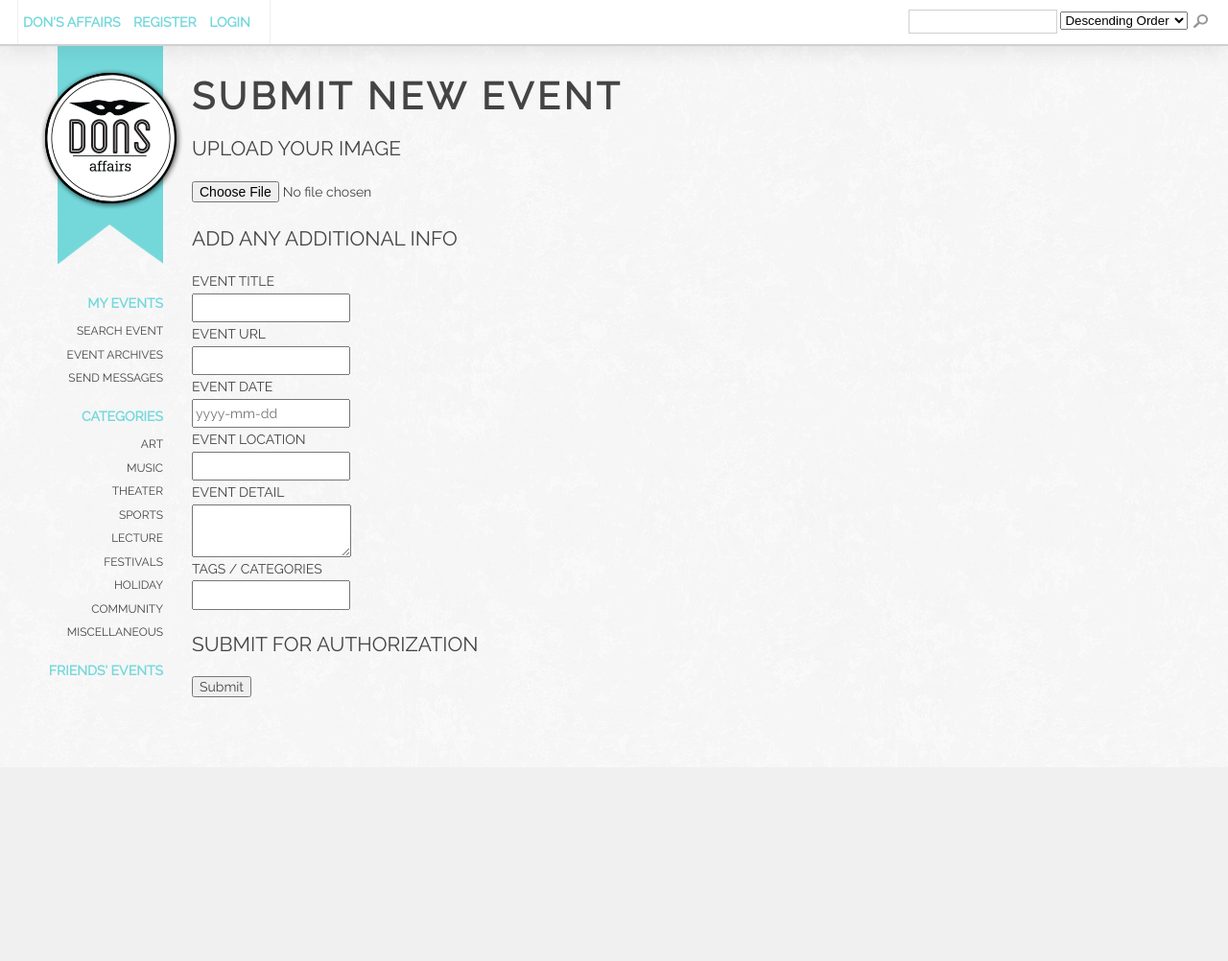
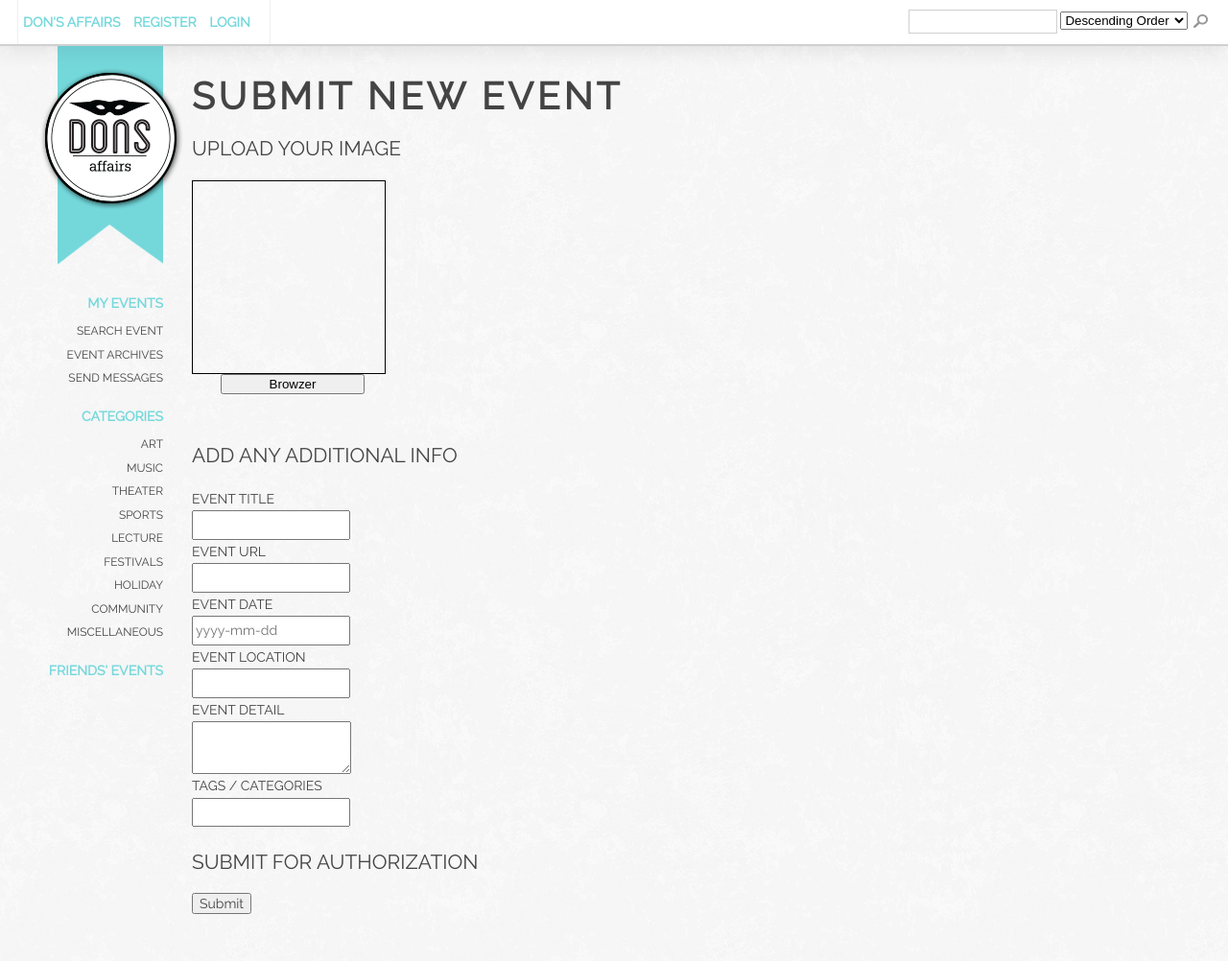
Before and after one commit to karuto/usfevent, a Django app: template templates/event/event_post.html in a window 1280 px wide. Shown: the whole page at 96% size. Before the commit the page ends 727 px from the top, so only its background shows below. Run offline with Django 3.2, Linux system fonts and the light colour scheme; the template is opened without the code that fills it, so the values that code supplies are empty; some libraries are stand-ins or nearby versions.

Commit message:
Merged pull from Bin

```diff
--- /dev/null
+++ b/media/static/script.js
@@ -0,0 +1,55 @@
+function previewImage(file)
+         {
+           var MAXWIDTH  = 200;
+           var MAXHEIGHT = 200;
+           var div = document.getElementById('preview');
+           if (file.files && file.files[0])
+           {
+           	div.innerHTML = '<img id=imghead>';
+           	var img = document.getElementById('imghead');
+           	img.onload = function(){
+           	  var rect = clacImgZoomParam(MAXWIDTH, MAXHEIGHT, img.offsetWidth, img.offsetHeight);
+           	  img.width = rect.width;
+           	  img.height = rect.height;
+           	  img.style.marginLeft = rect.left+'px';
+           	  img.style.marginTop = rect.top+'px';
+           	}
+           	var reader = new FileReader();
+           	reader.onload = function(evt){img.src = evt.target.result;}
+           	reader.readAsDataURL(file.files[0]);
+           }
+           else
+           {
+             var sFilter='filter:progid:DXImageTransform.Microsoft.AlphaImageLoader(sizingMethod=scale,src="';
+             file.select();
+             var src = document.selection.createRange().text;
+             div.innerHTML = '<img id=imghead>';
+             var img = document.getElementById('imghead');
+             img.filters.item('DXImageTransform.Microsoft.AlphaImageLoader').src = src;
+             var rect = clacImgZoomParam(MAXWIDTH, MAXHEIGHT, img.offsetWidth, img.offsetHeight);
+             status =('rect:'+rect.top+','+rect.left+','+rect.width+','+rect.height);
+             div.innerHTML = "<div id=divhead style='width:"+rect.width+"px;height:"+rect.height+"px;margin-top:"+rect.top+"px;margin-left:"+rect.left+"px;"+sFilter+src+"\"'></div>";
+           }
+         }
+         function clacImgZoomParam( maxWidth, maxHeight, width, height ){
+         	var param = {top:0, left:0, width:width, height:height};
+         	if( width>maxWidth || height>maxHeight )
+         	{
+         		rateWidth = width / maxWidth;
+         		rateHeight = height / maxHeight;
+
+         		if( rateWidth > rateHeight )
+         		{
+         			param.width =  maxWidth;
+         			param.height = Math.round(height / rateWidth);
+         		}else
+         		{
+         			param.width = Math.round(width / rateHeight);
+         			param.height = maxHeight;
+         		}
+         	}
+
+         	param.left = Math.round((maxWidth - param.width) / 2);
+         	param.top = Math.round((maxHeight - param.height) / 2);
+         	return param;
+         }
--- a/media/static/style.css
+++ b/media/static/style.css
@@ -1022,3 +1022,11 @@ img.avatar {
 .global-dropdown li:hover > ul {
   visibility: visible;
 }
+
+
+
+
+
+
+#preview{width:200px;height:200px;border:1px solid #000;overflow:hidden;}
+#imghead {filter:progid:DXImageTransform.Microsoft.AlphaImageLoader(sizingMethod=image);}
--- a/templates/base.html
+++ b/templates/base.html
@@ -8,7 +8,7 @@
 <script src="//ajax.googleapis.com/ajax/libs/jquery/1.9.1/jquery.min.js"></script>
 <script type="text/javascript" src="http://www.steamdev.com/zclip/js/jquery.zclip.min.js"></script>
 <link href='http://fonts.googleapis.com/css?family=Raleway' rel='stylesheet' type='text/css'>
-
+<script src="/webhost_media/static/script.js"></script>
 </head>
 
 <body>
--- a/templates/event/event_post.html
+++ b/templates/event/event_post.html
@@ -10,8 +10,14 @@
 <form class="form-search" action="" enctype="multipart/form-data" method="post">{% csrf_token %}
 
 <div class="page-subhero-text">Upload your image</div>
-<input type="file" name="picture"/>
+	<div id="preview">
+         <img id="imghead"  src=''>
+	</div>
 
+	 <div style="position:relative;">
+		<button id="browzer_button" style="position:absolute; margin-left:30px;width:150px;"/> Browzer </button>
+		<input type="file" name="picture" style="opacity:0; z-index:1;" onchange="document.getElementById('browzer_button').value = this.value;previewImage(this);" />
+	 </div>
 <br><br>
 
 <div class="page-subhero-text">Add any additional info</div>
```
Also changed, not shown: templates/accounts/register.html (+10 -1 lines).
